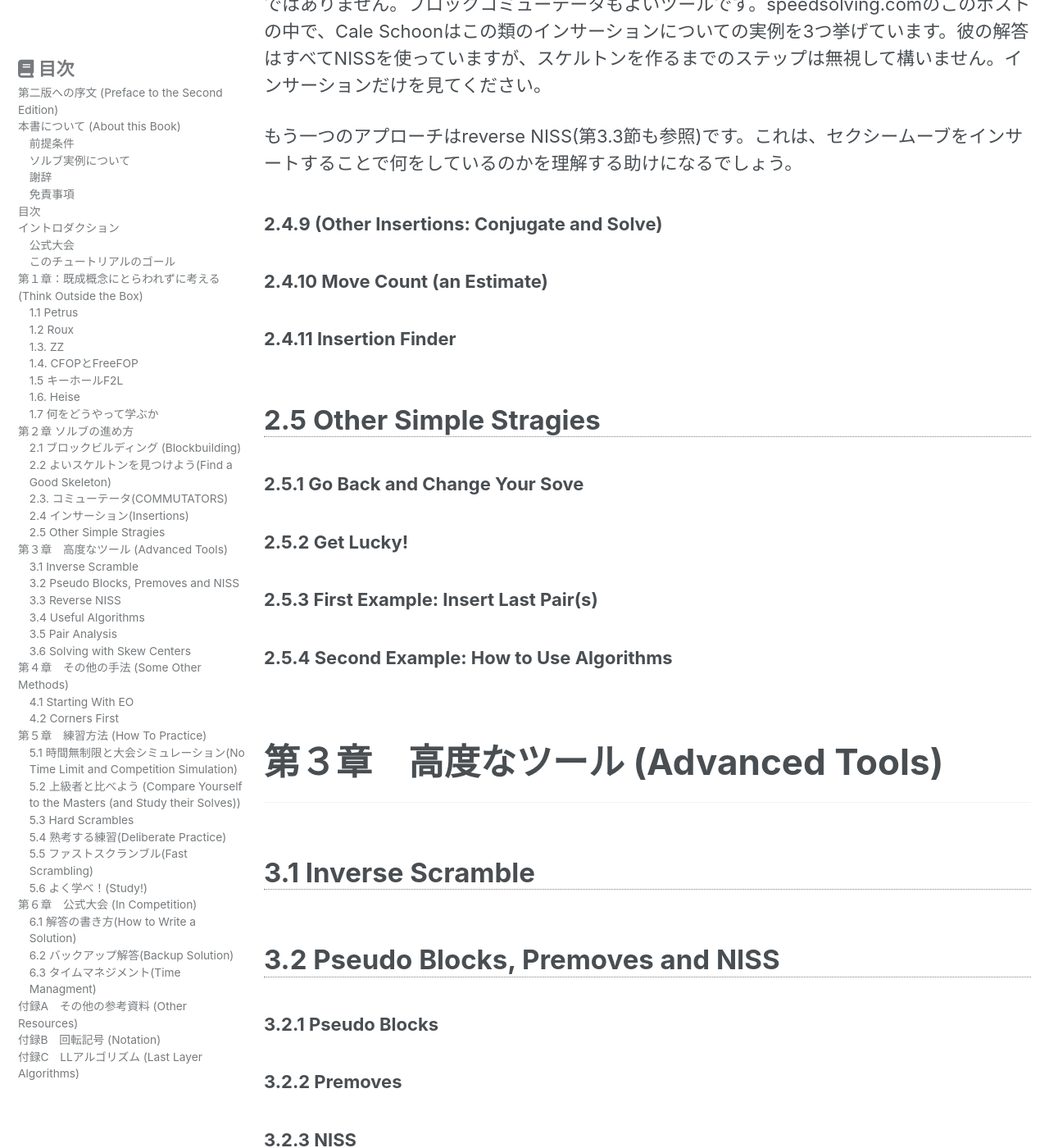
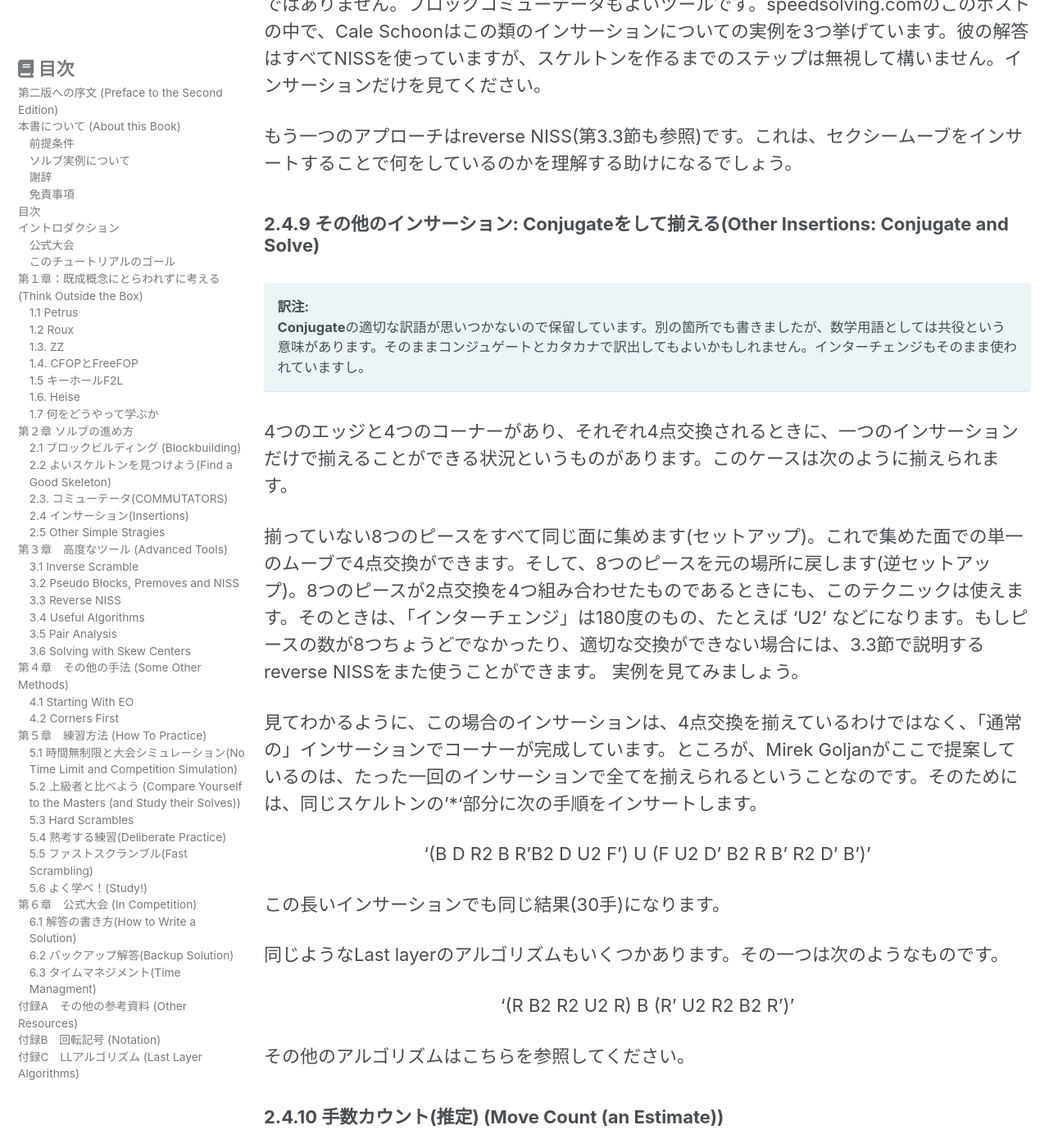
Before and after one commit to kawam1123/translation, a Jekyll site: the page built from _pages/FMC-tutorial.md, in a window 1280 px wide and 1400 px high, scrolled down 41758 px. Shown: the whole window at 82% size. Built offline with Jekyll 4.4.1, drawn with Linux system fonts in a browser that asks for light colours; cached includes are drawn as plain includes; nearby versions of some CDN libraries.

```diff
--- a/_pages/FMC-tutorial.md
+++ b/_pages/FMC-tutorial.md
@@ -2088,7 +2088,15 @@ that produce the skeleton and just look at the insertions.
 Another approach to this reverse NISS (Section 3.3), which can help you understand what
 you are actually doing when you insert a sexy move.
 -->
-#### 2.4.9 (Other Insertions: Conjugate and Solve)
+#### 2.4.9 その他のインサーション: Conjugateをして揃える(Other Insertions: Conjugate and Solve)
+
+**訳注:**
+**Conjugate**の適切な訳語が思いつかないので保留しています。別の箇所でも書きましたが、数学用語としては共役という意味があります。そのままコンジュゲートとカタカナで訳出してもよいかもしれません。インターチェンジもそのまま使われていますし。
+{: .notice--info}
+
+4つのエッジと4つのコーナーがあり、それぞれ4点交換されるときに、一つのインサーションだけで揃えることができる状況というものがあります。このケースは次のように揃えられます。
+
+揃っていない8つのピースをすべて同じ面に集めます(セットアップ)。これで集めた面での単一のムーブで4点交換ができます。そして、8つのピースを元の場所に戻します(逆セットアップ)。8つのピースが2点交換を4つ組み合わせたものであるときにも、このテクニックは使えます。そのときは、「インターチェンジ」は180度のもの、たとえば 'U2' などになります。もしピースの数が8つちょうどでなかったり、適切な交換ができない場合には、3.3節で説明するreverse NISSをまた使うことができます。
 <!--
 2.4.9 Other Insertions: Conjugate and Solve
 A particular situation you can solve with only one insertion is when you have 4 edges and 4
@@ -2099,9 +2107,14 @@ the 8 pieces back (anti-setup). The same technique works when the 8 pieces make
 in total: in this case, the “interchange” will be a 180° one (for example U2). If the pieces are
 not exactly 8, or do not form the right cycles, you can again use reverse NISS after the setup
 moves, as explained in Section 3.3.
+-->
+実例を見てみましょう。
+<!--訳者TODO:ソルブボックス追加-->
+
+<!--
 Let’s see an example.
 33https://www.speedsolving.com/forum/threads/the-fmc-thread.13599/page-214#post-1247800
-2.4. INSERTIONS 31
+
 Conjugate and Solve - Example
 Scramble: R2 L2 D2 F2 D' R2 U' B2 D' F2 U2 F' D2 L' F U B F2 U2 F2 L
 U2 F B' L2 D2 //Two 2x2x1s (5/5)
@@ -2113,8 +2126,24 @@ $ 2. = L' D L U L' D' L U' //3 corners (5/30)
 Solution: U2 F B' L2 D2 F' U F2 L' B2 L F2 L' B' L' D L B' D L U L' D'
 L U2 R F2 R' L2 B (30)
 See on alg.cubing.net
-As you can see, the insertion in question doesn’t actually solve both the 4 cycles and the
-corners are completed with “normal” insertions. However, as suggested by Mirek Goljan, we
+-->
+見てわかるように、この場合のインサーションは、4点交換を揃えているわけではなく、「通常の」インサーションでコーナーが完成しています。ところが、Mirek Goljanがここで提案しているのは、たった一回のインサーションで全てを揃えられるということなのです。そのためには、同じスケルトンの'*'部分に次の手順をインサートします。
+
+'(B D R2 B R'B2 D U2 F') U (F U2 D' B2 R B' R2 D' B')'
+{: .text-center}
+
+この長いインサーションでも同じ結果(30手)になります。
+
+同じようなLast layerのアルゴリズムもいくつかあります。その一つは次のようなものです。
+
+'(R B2 R2 U2 R) B (R' U2 R2 B2 R')'
+{: .text-center}
+
+その他のアルゴリズムはこちらを参照してください。
+<!--訳者TODO:脚注とリンクの挿入-->
+
+<!--
+As you can see, the insertion in question doesn’t actually solve both the 4 cycles and the corners are completed with “normal” insertions. However, as suggested by Mirek Goljan, we
 could have solved everything with only one insertion, as explained above. To do so, insert in
 the same skeleton, at *:
 (B D R2 B R'B2 D U2 F') U (F U2 D' B2 R B' R2 D' B')
@@ -2124,7 +2153,7 @@ There are also some Last Layer algorithms that work in this way. One of them is:
 and you can find some more here34
 .
 -->
-#### 2.4.10 Move Count (an Estimate)
+#### 2.4.10 手数カウント(推定) (Move Count (an Estimate))
 <!--
 2.4.10 Move Count (an Estimate)
 Here I will give an estimate of how many moves are usually needed for the most common types
```
